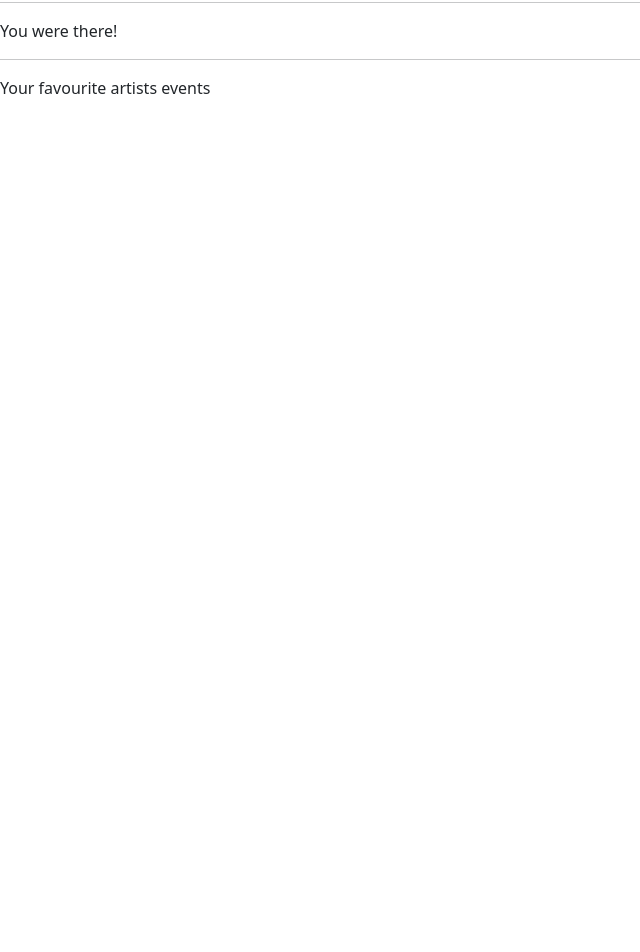
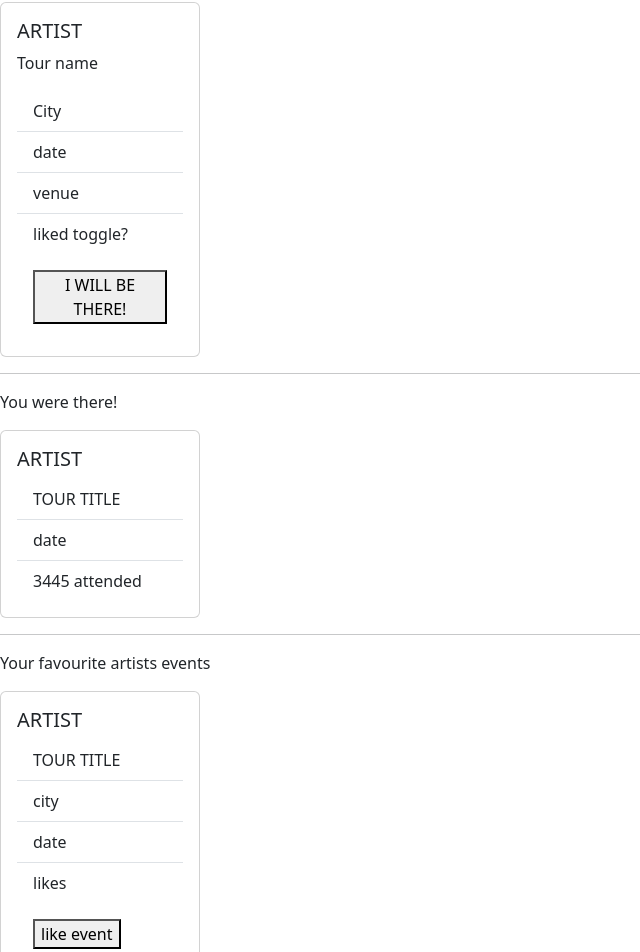
Before and after one commit to saraporri/SOUNDAYfrontend, an Angular app in the folder soundayFRONTEND/: page /user in a window 1280 px wide. Shown: the part 215-1167 px from the top of the page, without its empty margins (0-640 px from the left). Before the commit the page ends 800 px from the top, so only its background shows below. Built offline with nearby package versions, Linux system fonts and the light colour scheme.

Commit message:
fanuser card

```diff
--- a/soundayFRONTEND/src/app/pages/user/user.component.html
+++ b/soundayFRONTEND/src/app/pages/user/user.component.html
@@ -2,8 +2,48 @@
 
 
 <p>possible search bar here</p><hr>
-<p>Your upcoming events</p>
+<div>
+  <p>Your upcoming events</p>
+  <div class="card ">
+    <div class="card-body">
+      <h5 class="card-title">ARTIST</h5>    <p class="card-text">Tour name</p>
+
+    <ul class="list-group list-group-flush">
+      <li class="list-group-item">City</li>
+      <li class="list-group-item">date</li> <li class="list-group-item">venue</li>    <li class="list-group-item">liked toggle?
+      </li>
+
+    </ul>
+    <div class="card-body">
+      <button>I WILL BE THERE!</button>
+    </div></div>
+  </div><hr>
+
+  <div>
+    <p>You were there!</p>
+    <div class="card ">
+      <div class="card-body">
+        <h5 class="card-title">ARTIST</h5>
+      <ul class="list-group list-group-flush"><li class="list-group-item">TOUR TITLE</li>
+        <li class="list-group-item">date</li>
+          <li class="list-group-item">3445 attended</li>
+
+      </ul>
+     </div>
+    </div>
 <hr>
-<p>You were there!</p>
-<hr>
-<p>Your favourite artists events</p>
+<div>
+  <p>Your favourite artists events</p>
+  <div class="card ">
+    <div class="card-body">
+      <h5 class="card-title">ARTIST</h5>
+    <ul class="list-group list-group-flush"> <li class="list-group-item">TOUR TITLE</li>
+      <li class="list-group-item">city</li>
+      <li class="list-group-item">date</li>
+        <li class="list-group-item">likes</li>
+
+    </ul>
+    <div class="card-body">
+      <button>like event</button>
+    </div></div>
+  </div>
--- a/soundayFRONTEND/src/app/pages/user/user.component.scss
+++ b/soundayFRONTEND/src/app/pages/user/user.component.scss
@@ -0,0 +1,2 @@
+.card
+{max-width: 200px;}
```
